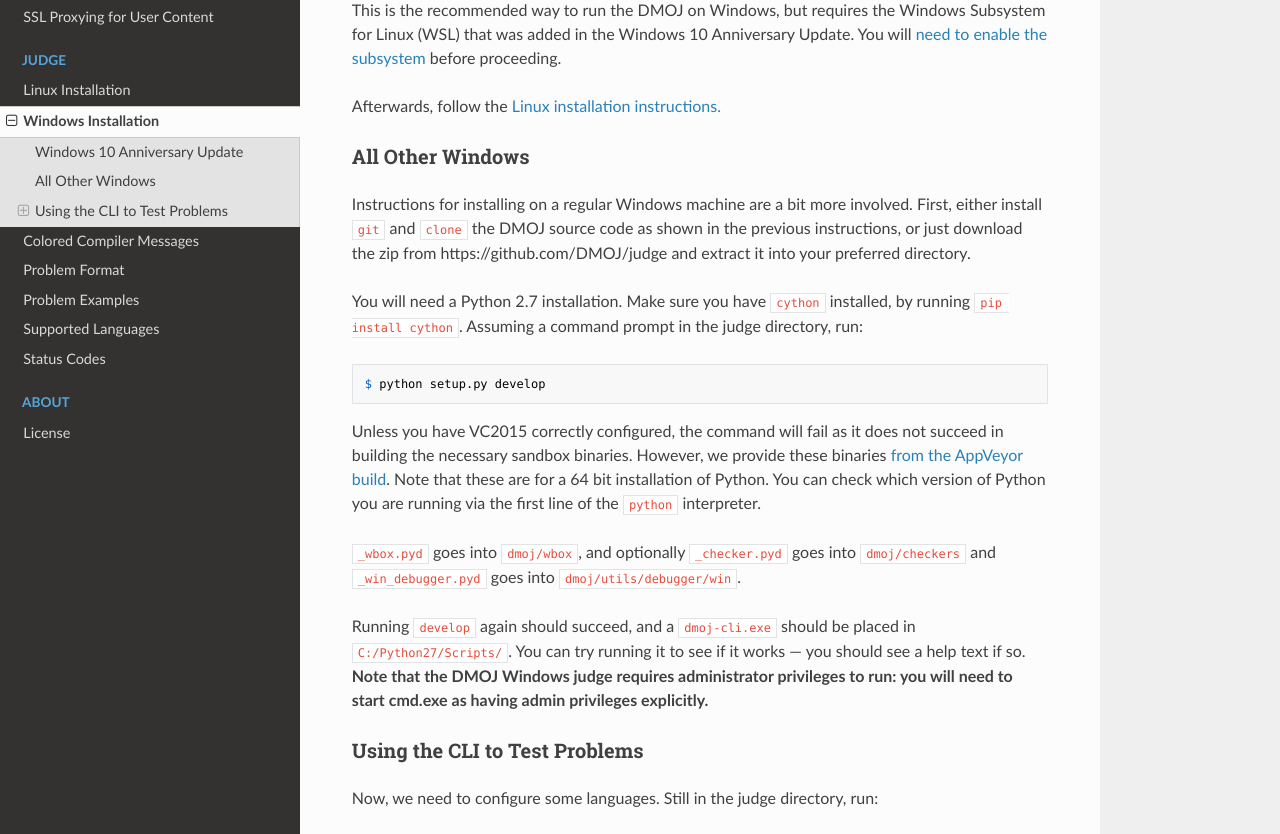
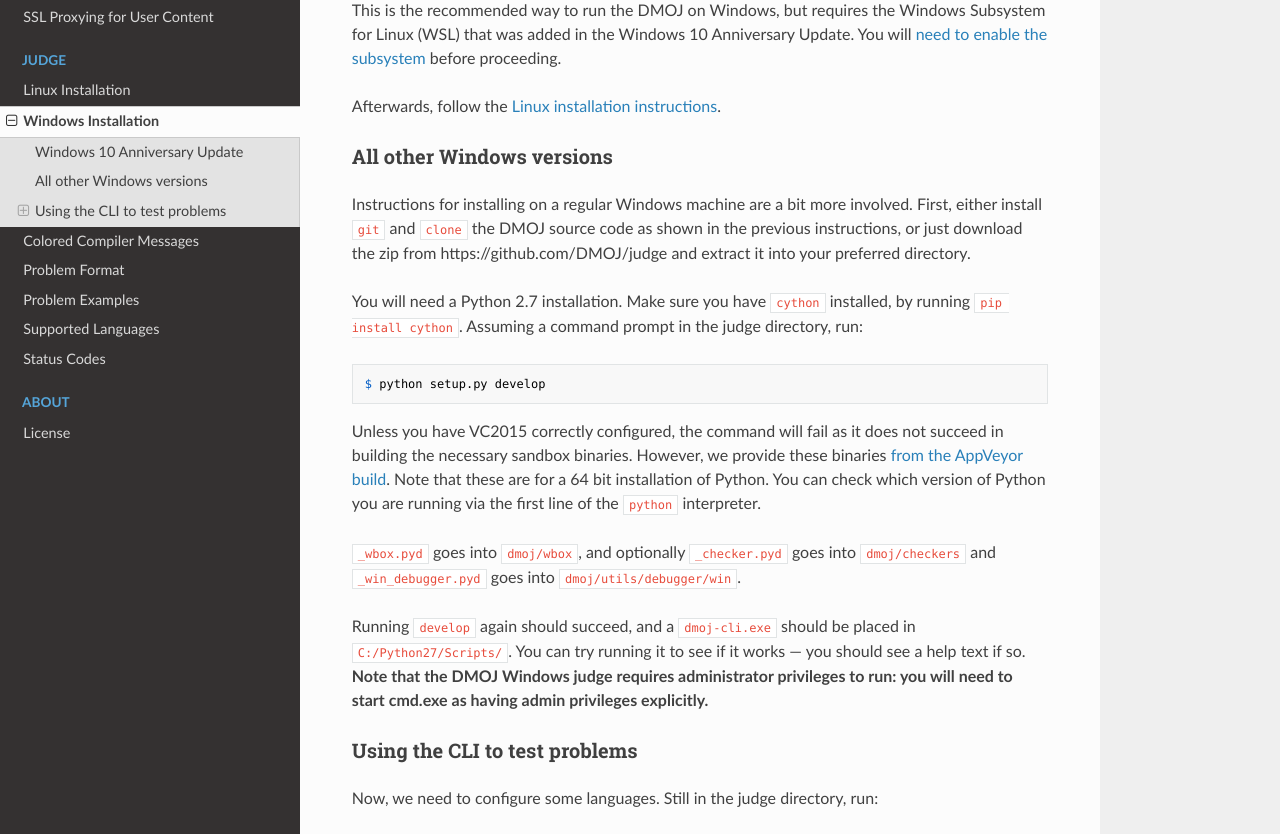
Before and after one commit to DMOJ/docs, an MkDocs documentation site: the page built from docs/judge/windows_installation.md, in a window 1280 px wide and 1400 px high. Shown: the part 206-1040 px from the top of the window. Built offline with MkDocs 1.6.1, drawn with Linux system fonts in a browser that asks for light colours; nearby versions of some CDN libraries; old or Windows-style settings are respelled for this version of MkDocs; some of the changed text lies outside the part shown.

Commit message:
Update windows_installation.md

```diff
--- a/docs/judge/windows_installation.md
+++ b/docs/judge/windows_installation.md
@@ -3,9 +3,9 @@
 ### Windows 10 Anniversary Update
 This is the recommended way to run the DMOJ on Windows, but requires the Windows Subsystem for Linux (WSL) that was added in the Windows 10 Anniversary Update. You will [need to enable the subsystem](https://msdn.microsoft.com/en-us/commandline/wsl/install_guide) before proceeding.
 
-Afterwards, follow the [Linux installation instructions.](installation.md)
+Afterwards, follow the [Linux installation instructions](linux_installation.md).
 
-### All Other Windows
+### All other Windows versions
 
 Instructions for installing on a regular Windows machine are a bit more involved. First, either install `git` and `clone` the DMOJ source code as shown in the previous instructions, or just download the zip from https://github.com/DMOJ/judge and extract it into your preferred directory.
 
@@ -21,7 +21,7 @@ Unless you have VC2015 correctly configured, the command will fail as it does no
 
 Running `develop` again should succeed, and a `dmoj-cli.exe` should be placed in `C:/Python27/Scripts/`. You can try running it to see if it works &mdash; you should see a help text if so. **Note that the DMOJ Windows judge requires administrator privileges to run: you will need to start cmd.exe as having admin privileges explicitly.**
 
-### Using the CLI to Test Problems
+### Using the CLI to test problems
 
 Now, we need to configure some languages. Still in the judge directory, run:
 
```
Also changed, not shown: other parts of docs/judge/windows_installation.md (+1 -1 lines).
